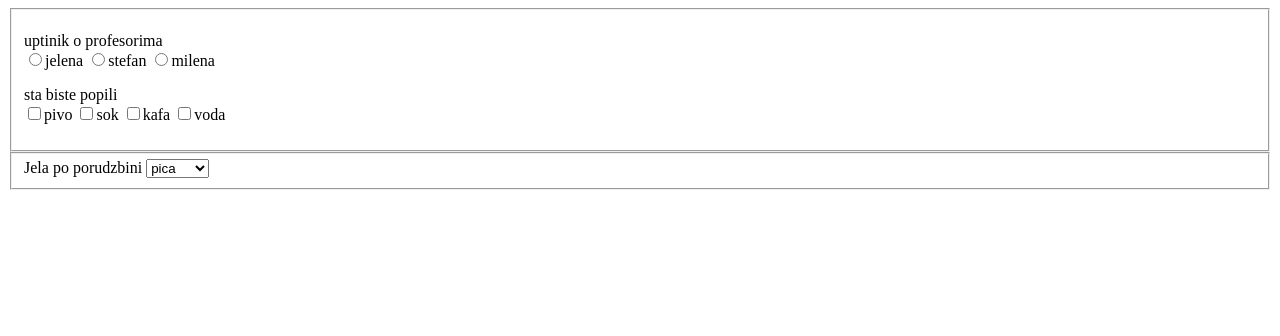
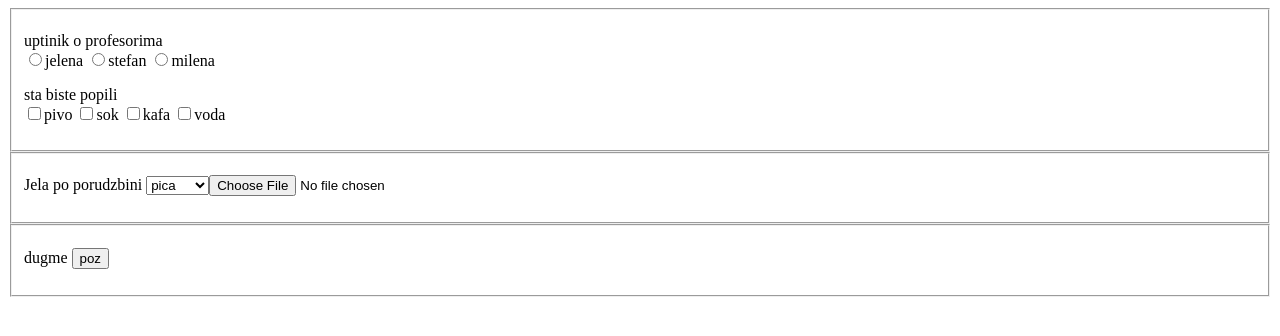
Before and after one commit to sonjaprvulovic/java-script-sonja, a plain HTML site: page 04_forme/index2.html in a window 1280 px wide. Drawn offline with Linux system fonts and the light colour scheme.

Commit message:
modifikacija

```diff
--- a/04_forme/index2.html
+++ b/04_forme/index2.html
@@ -29,13 +29,30 @@
         </fieldset>
 
         <fieldset>
-
+            <p>
             <label>Jela po porudzbini</label>
 
                <select name="Jela po porudzbini">
                    <option value="klopa">pica</option>
                    <option value="klopa">burger</option>
                    <option value="klopa">pomfrit</option>
+                </p>
+
+        </fieldset>
+        <br>
+            <fieldset>
+
+                <p>
+                    <label>odabir fajla</label>
+                    <input type="file" size="50"/>
+                </p>
+            </fieldset>
+
+            <fieldset>
+                <p>
+                    <label>dugme</label>
+                    <input type="button"value="poz"onclick="alert('pozdrav ljudi')"/>
+                </p>
 
             </select>
         </fieldset>
```
